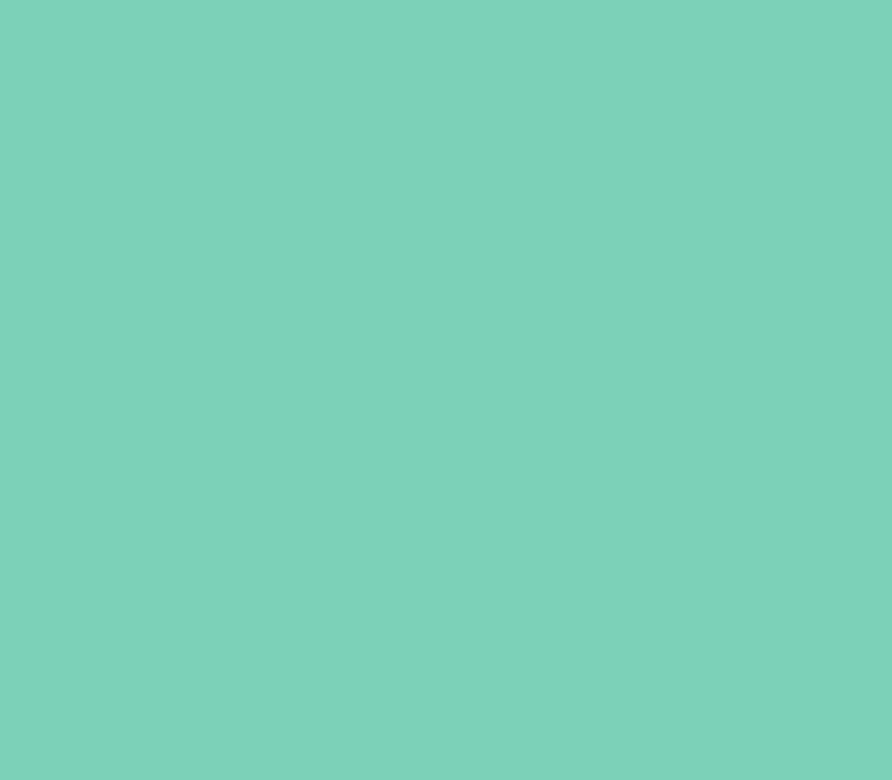
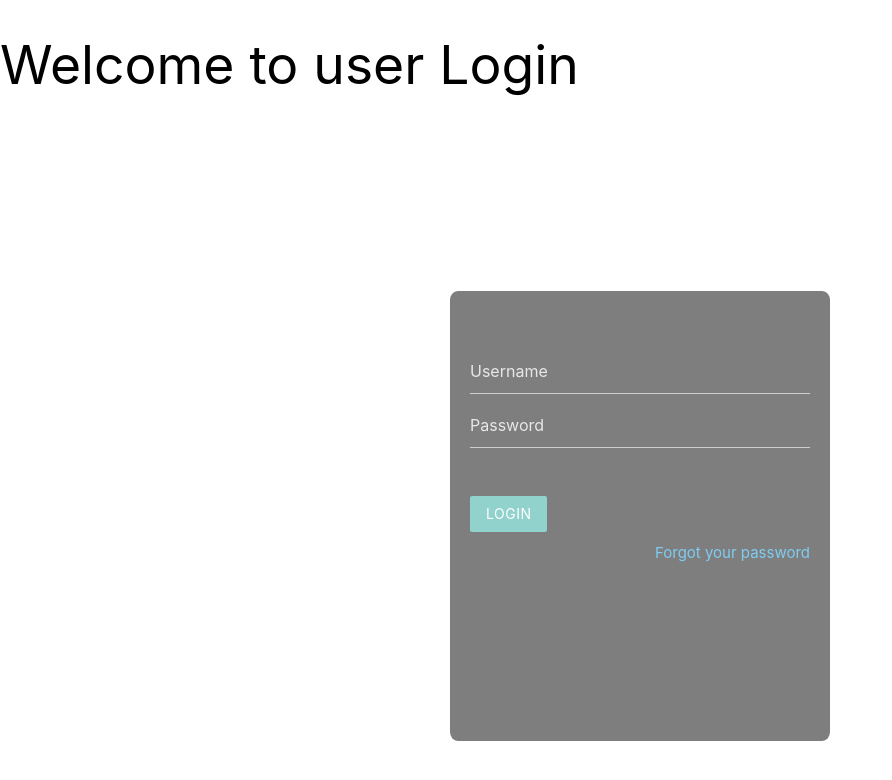
Before and after one commit to 1997Buhuti/ReactBotFrontend, a React (Create React App) app: page /login in a window 1280 px wide. Before the commit this address had no page. Shown: the top 780 px of the page, without its empty margins (0-892 px from the left). Built offline with nearby package versions, Linux system fonts and the light colour scheme.

Commit message:
Added animated eyes

```diff
--- a/package.json
+++ b/package.json
@@ -6,9 +6,12 @@
     "@testing-library/jest-dom": "^5.16.1",
     "@testing-library/react": "^12.1.2",
     "@testing-library/user-event": "^13.5.0",
+    "framer-motion": "^6.2.3",
+    "materialize-css": "^1.0.0",
     "react": "^17.0.2",
     "react-dom": "^17.0.2",
     "react-scripts": "5.0.0",
+    "styled-components": "^5.3.0",
     "web-vitals": "^2.1.2"
   },
   "scripts": {
--- a/src/App.js
+++ b/src/App.js
@@ -1,32 +1,82 @@
 import React from 'react';
 import Header from './Header';
 import Chatbot from './Chatobot/Chatbot';
-import {CoverBot} from './Assests/Images/CoverBot.jpg'
-import Title from "./Title/Tittle";
+import styled from 'styled-components';
+import { motion } from 'framer-motion';
+
 function App() {
+    const container = {
+        hidden: { opacity: 0 },
+        show: {
+            opacity: 1,
+            transition: {
+                delayChildren: 0.5
+            }
+        }
+    }
+    const item = {
+        hidden: { opacity: 0 },
+        show: { opacity: 1 }
+    }
+
+    const pageAnimation = {
+        hidden: {
+            opacity: 0,
+            y:300,
+        },
+        show: {
+            opacity: 1,
+            y:0,
+            transition: {
+                duration: 1.2,
+            },
+        },
+        exit: {
+            opacity: 0,
+            transition: { ease: 'easeOut', duration: 0.5 },
+        },
+    };
     return (
         <div className="Container-fluid">
             <div className="col-container row">
                 <div className="header-container col s12">
                     <Header/>
                 </div>
-                <div className="home-container col s12">
-                    <div className="home-contents-container row">
-                        <div className="chatbot-content-container col l4">
-                            <Title/>
-                        </div>
-                        <div className="chatbot-content-container col l4">
-                            <img src={require('../src/Assests/Images/CoverBot.jpg')} width="auto" height="500"/>
-                        </div>
-                        <div className="chatbot-content-container col l4">
-                            <Chatbot/>
+                    <div className="home-container col s12">
+                        <div className="home-contents-container row">
+                            <motion.div
+                                className="chatbot-content-container col l4 s12" style={{paddingTop: '35px'}}
+                                variants={pageAnimation}
+                                initial="hidden"
+                                animate="show"
+                            >
+                                <img src={require('../src/Assests/Images/CoverBot.jpg')} width="auto" height="500"/>
+                            </motion.div>
+                            <motion.div
+                                className="chatbot-tagline-container col l4 s12" style={{paddingTop: '35px'}}
+                                variants={pageAnimation}
+                                initial="hidden"
+                                animate="show"
+                            >
+                                <Tagline> Hi I'm EduBot your new learning assistant ... </Tagline>
+                            </motion.div>
+                            <div className="chatbot-content-container col l4 s12" style={{paddingTop: '35px'}}>
+                                <Chatbot/>
+                            </div>
                         </div>
                     </div>
-
-                </div>
             </div>
         </div>
     );
 }
+const homeContainer = styled.div `
+  padding-top:120px;
+`;
+const Tagline = styled.h1`
+  padding-top: 3rem;
+  color: #010153;
+  font-weight: bold;
+  line-height: 1.3;
+`;
 
 export default App;
--- a/src/Chatobot/Chatbot.js
+++ b/src/Chatobot/Chatbot.js
@@ -1,6 +1,8 @@
 import React , {Component}from 'react';
 import axios from "axios/index";
 import Message from "./Message";
+import styled from 'styled-components';
+import { motion } from 'framer-motion';
 
 class Chatbot extends Component{
 
--- a/src/Header.js
+++ b/src/Header.js
@@ -9,18 +9,19 @@ const Header = ()=>{
         <div className="row nav-container">
             <nav>
                 <div className="nav-wrapper #42a5f5 blue lighten-1 ">
-                    <a href="#!" data-target="mobile-demo" className="brand-logo" style={{marginLeft:"100px"}}>EduBot</a>
+                    <a href="#!" data-target="mobile-demo" className="brand-logo" style={{marginLeft:"100px"}}>
+                        <Link to="/">EduBot</Link>
+                    </a>
                     <img src={require('../src/Assests/Images/edubBotLogo.gif')} width="auto" height="64" alt="loading..." />
                     <ul id="nav-mobile" className="right hide-on-med-and-down">
                         <li>
-                            <Link to="/about">About Us</Link>|{' '}
+                            <Link to="/about">About Us</Link>{' '}
                         </li>
                         <li>
-                            <Link to="/landing">User Guide</Link>
+                            <Link to="/userGuide">User Guide</Link>{' '}
                         </li>
-
                         <li>
-                            <Link to="/login">Login</Link>
+                            <Link to="/login">Login</Link>{' '}
                         </li>
                     </ul>
                 </div>
--- a/src/index.js
+++ b/src/index.js
@@ -8,14 +8,15 @@ import About from "./pages/About";
 import Shop from "./shop/Shop";
 import Login from "./pages/Login";
 import './index.css';
+import Landing from "./pages/Landing";
 ReactDOM.render(
   <React.StrictMode>
       <BrowserRouter>
           <Routes>
               <Route path="/" element={<App />}/>
               <Route path="/about" element={<About/>} />
-              <Route path="/shop" element={<Shop/>} />
-              <Route path="/shop" element={<Login/>} />
+              <Route path="/userGuide" element={<Landing/>} />
+              <Route path="/login" element={<Login/>} />
           </Routes>
       </BrowserRouter>
   </React.StrictMode>,
--- a/src/pages/Landing.js
+++ b/src/pages/Landing.js
@@ -3,9 +3,9 @@ import Header from "../Header";
 
 const Landing = ()=>{
     return(
-        <div>
+        <div >
             <Header/>
-            <h1>Inside landing Page</h1>
+            <h1>These are the guideLines for the users</h1>
         </div>
     )
 }
--- /dev/null
+++ b/src/pages/Login.css
@@ -0,0 +1,53 @@
+body{
+    //background:linear-gradient(to left, blue, white);
+    margin:0;
+    padding:0;
+    box-sizing:border-box;
+    color: #000000;
+}
+.h2{
+    color:black
+}
+.container{
+    display:flex;
+    align-items:center;
+    justify-content:center;
+    height:100vh;
+    width:100%;
+}
+.form-box{
+    width:380px;
+    height:450px;
+    background-color:black;
+    padding:20px;
+    display:flex;
+    flex-direction:column;
+    justify-content:flex-start;
+    opacity:0.5;
+    border-radius:2%;
+}
+.header-form{
+    margin-bottom:15px;
+}
+button{
+    margin-top:40px;
+    margin-bottom:10px;
+}
+.message{
+    display:flex;
+    justify-content:space-between
+}
+.social{
+    display:flex;
+    justify-content:space-around;
+    padding:30px;
+}
+
+.social i{
+    font-size:35px;
+}
+
+.social i:hover{
+    color:red;
+    cursor:pointer;
+}
--- a/src/pages/Login.js
+++ b/src/pages/Login.js
@@ -1,12 +1,48 @@
 import React from 'react';
 import Header from "../Header";
+import './Login.css';
 const Login= ()=>{
     return(
         <div>
-            <Header/>
             <h2>
                 Welcome to user Login
             </h2>
+            <div className="container">
+                <div className="form-box">
+                    <div className="header-form">
+                        <h4 className="text-primary text-center"><i className="fa fa-user-circle"
+                        style={{fontSize: "110px"}}/></h4>
+                        <div className="image">
+                        </div>
+                    </div>
+                    <div className="body-form">
+                        <form>
+                            <div className="input-group mb-3">
+                                <div className="input-group-prepend">
+                                    <span className="input-group-text"><i className="fa fa-user"></i></span>
+                                </div>
+                                <input type="text" className="form-control" placeholder="Username"/>
+                            </div>
+                            <div className="input-group mb-3">
+                                <div className="input-group-prepend">
+                                    <span className="input-group-text"><i className="fa fa-lock"></i></span>
+                                </div>
+                                <input type="text" className="form-control" placeholder="Password"/>
+                            </div>
+                            <button type="button" className="btn btn-secondary btn-block">LOGIN</button>
+                            <div className="message">
+                                <div><input type="checkbox"/> Remember ME</div>
+                                <div><a href="#">Forgot your password</a></div>
+                            </div>
+                        </form>
+                        <div className="social">
+                            <a href="#"><i className="fab fa-facebook"></i></a>
+                            <a href="#"><i className="fab fa-twitter-square"></i></a>
+                            <a href="#"><i className="fab fa-google"></i></a>
+                        </div>
+                    </div>
+                </div>
+            </div>
         </div>
     )
 }
```
Also changed, not shown: 1 other file (tests, documents, lock files or other folders).
